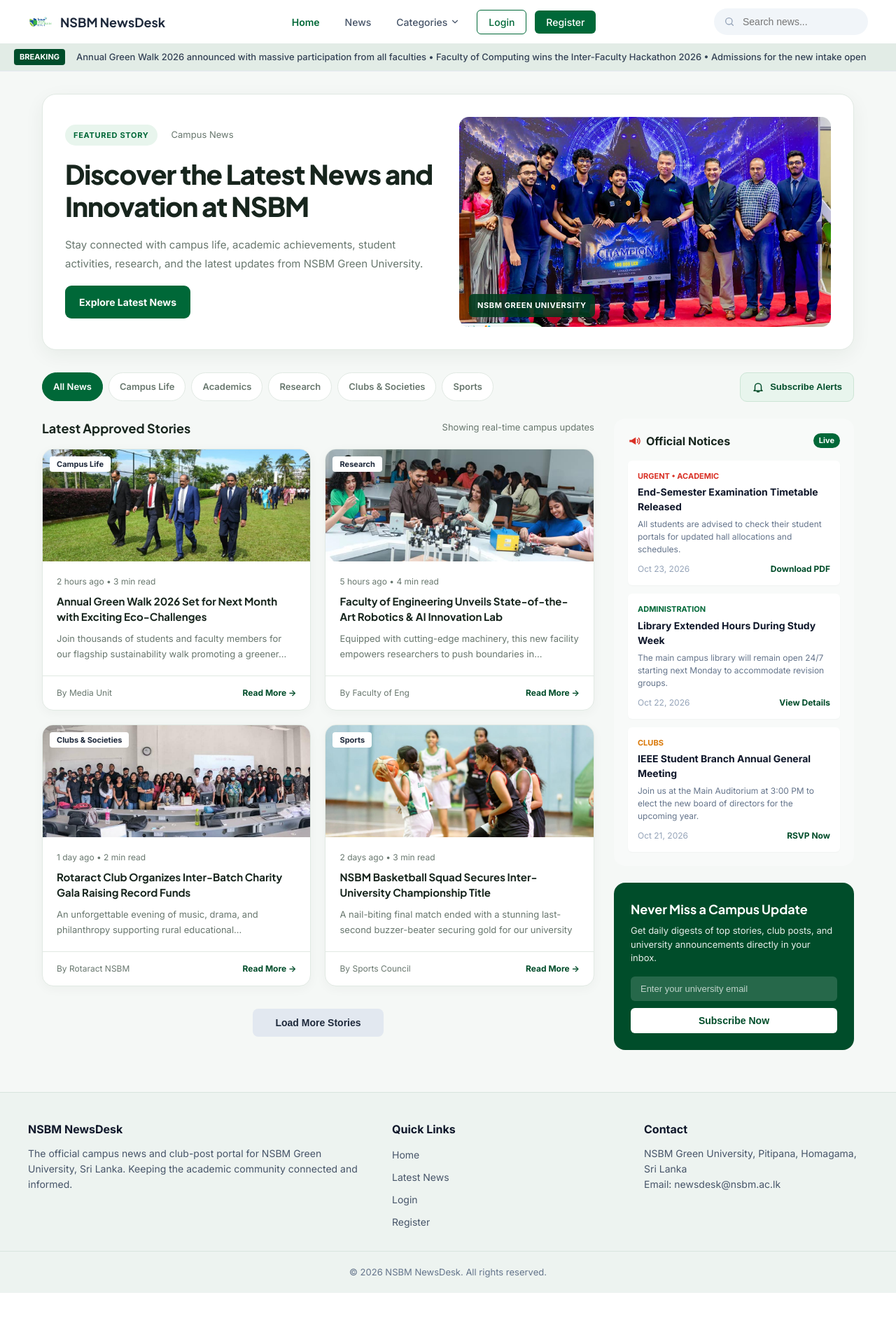
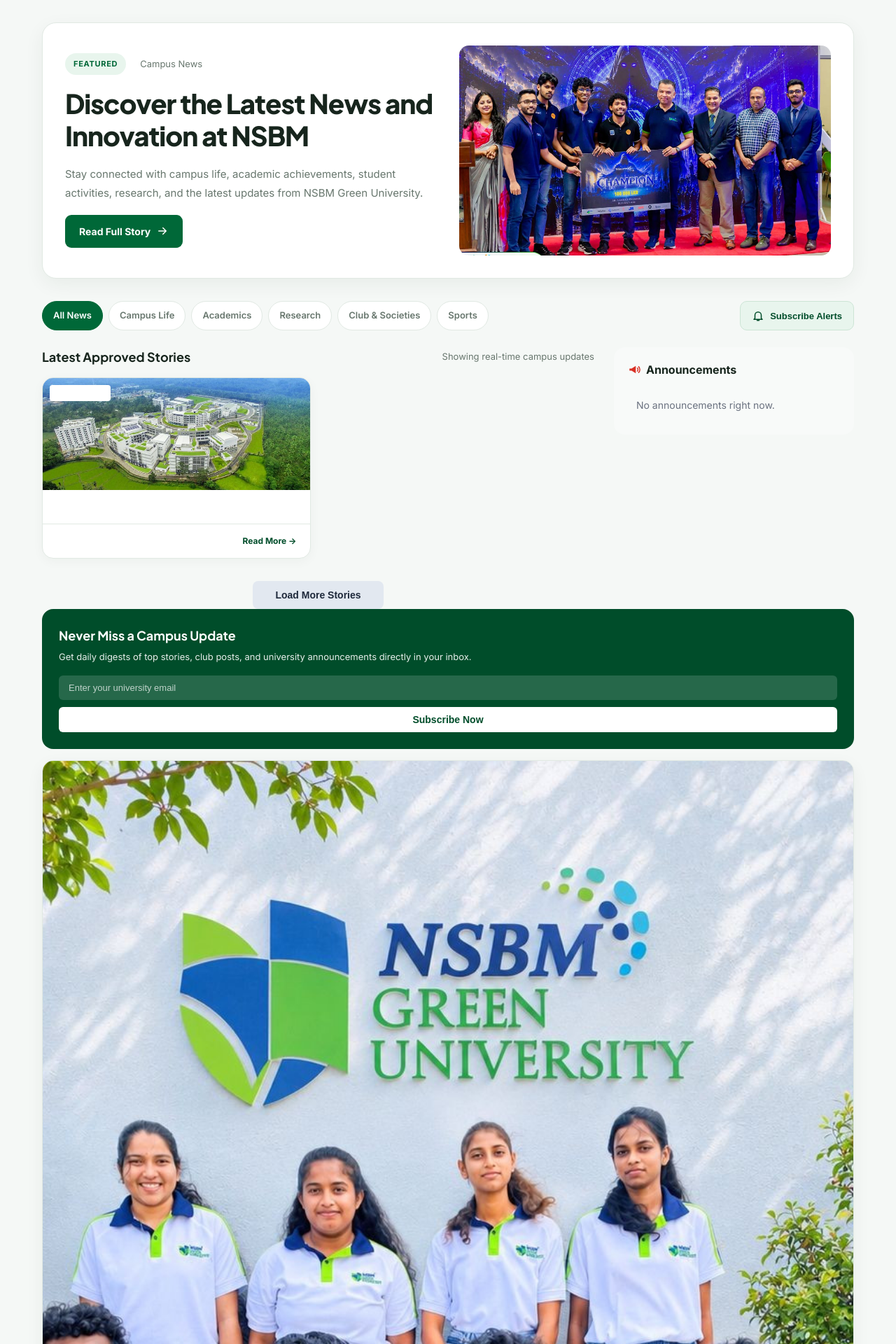
Before and after one commit to janusanramu/NSBM-News-Desk, a PHP site: page / in a window 1280 px wide. Shown: the top 1920 px of the page at 70% size. Before the commit the page ends 1847 px from the top, so only its background shows below. Run offline with PHP 8.4, Linux system fonts and the light colour scheme.

Commit message:
Update homepage with integrated hosted version (synced by Janusan)

```diff
--- a/front-end/index-style.css
+++ b/front-end/index-style.css
@@ -49,63 +49,6 @@ body {
   color: #d93025;
 }
 
-/* Header & Navbar */
-.site-header {
-  background: var(--bg-white);
-  border-bottom: 1px solid var(--border);
-}
-
-.navbar {
-  max-width: 1240px;
-  margin: 0 auto;
-  padding: 12px 20px;
-  display: flex;
-  align-items: center;
-  justify-content: space-between;
-  gap: 20px;
-}
-
-.brand {
-  display: flex;
-  align-items: center;
-  gap: 10px;
-  text-decoration: none;
-}
-
-.brand-logo {
-  height: 36px;
-  width: auto;
-}
-
-.brand-name {
-  font-family: var(--font-heading);
-  font-weight: 700;
-  font-size: 18px;
-  color: var(--text-dark);
-}
-
-.nav-links {
-  display: flex;
-  list-style: none;
-  gap: 12px;
-  align-items: center;
-}
-
-.nav-links a {
-  text-decoration: none;
-  color: #475569;
-  font-weight: 500;
-  font-size: 14px;
-  padding: 6px 12px;
-  border-radius: var(--radius-sm);
-  transition: all 0.2s ease;
-}
-
-.nav-links a.active,
-.nav-links a:hover {
-  color: var(--primary);
-  font-weight: 600;
-}
 
 /* Categories Dropdown */
 .dropdown {
@@ -252,30 +195,6 @@ body {
 .avatar-badge .icon {
   width: 20px;
   height: 20px;
-}
-
-/* Breaking Bar */
-.breaking-bar {
-  background: #e2ece6;
-  padding: 8px 20px;
-  display: flex;
-  align-items: center;
-  gap: 16px;
-  font-size: 13px;
-}
-
-.breaking-badge {
-  background: var(--primary-dark);
-  color: #ffffff;
-  font-weight: 800;
-  font-size: 11px;
-  padding: 3px 8px;
-  border-radius: 4px;
-}
-
-.breaking-text {
-  color: #334155;
-  font-weight: 500;
 }
 
 /* Hero Feature */
@@ -631,6 +550,32 @@ body {
   border-radius: var(--radius-lg);
 }
 
+.newsletter-promo-row {
+  display: grid;
+  grid-template-columns: minmax(0, 2.5fr) minmax(150px, 1fr);
+  align-items: center;
+  gap: 16px;
+}
+
+.newsletter-promo-image {
+  display: grid;
+  place-items: center;
+  aspect-ratio: 394 / 606;
+  margin: 0;
+  overflow: hidden;
+  border: 1px solid #e1e9e3;
+  border-radius: var(--radius-lg);
+  background: #ffffff;
+  box-shadow: 0 8px 24px rgba(0, 50, 25, 0.06);
+}
+
+.newsletter-promo-image img {
+  display: block;
+  width: 100%;
+  height: 100%;
+  object-fit: cover;
+}
+
 .newsletter-card h3 {
   font-size: 18px;
   margin-bottom: 8px;
@@ -727,6 +672,23 @@ body {
 @media (max-width: 900px) {
   .hero-feature, .content-grid, .footer-container {
     grid-template-columns: 1fr;
+  }
+}
+
+@media (min-width: 901px) {
+  .newsletter-promo-row {
+    grid-template-columns: 1fr;
+  }
+}
+
+@media (max-width: 600px) {
+  .newsletter-promo-row {
+    grid-template-columns: 1fr;
+  }
+
+  .newsletter-promo-image {
+    width: min(100%, 220px);
+    justify-self: center;
   }
 }
 
--- a/front-end/index.html
+++ b/front-end/index.html
@@ -10,7 +10,7 @@
   <link
     href="https://fonts.googleapis.com/css2?family=Inter:wght@400;500;600;700&family=Plus+Jakarta+Sans:wght@500;600;700;800&display=swap"
     rel="stylesheet">
-  <link rel="stylesheet" href="index-style.css">
+  <link rel="stylesheet" href="index-style.css?v=20261106-campus-promo2">
 </head>
 
 <body>
@@ -58,73 +58,12 @@
     </symbol>
   </svg>
 
-  <!-- Header & Navigation Bar -->
-  <header class="site-header">
-    <nav class="navbar">
-      <a href="index.html" class="brand">
-        <img src="images/nsbm-logo.png" alt="NSBM Logo" class="brand-logo">
-        <span class="brand-name">NSBM NewsDesk</span>
-      </a>
-
-      <ul class="nav-links">
-        <li><a href="index.html" class="active">Home</a></li>
-        <li><a href="news.html">News</a></li>
-
-        <!-- Dropdown Categories Menu -->
-        <li class="dropdown">
-          <a href="#" class="dropdown-toggle">
-            Categories
-            <svg class="icon icon-xs">
-              <use href="#i-chevron-down" />
-            </svg>
-          </a>
-          <ul class="dropdown-menu">
-            <li><a href="category-campus.html">Campus Life</a></li>
-            <li><a href="category-academics.html">Academics</a></li>
-            <li><a href="category-research.html">Research</a></li>
-            <li><a href="category-clubs.html">Clubs &amp; Societies</a></li>
-            <li><a href="category-sports.html">Sports</a></li>
-          </ul>
-        </li>
-
-        <!-- Button style links -->
-        <li class="nav-btn-item">
-          <a href="login.html" class="btn btn-outline">Login</a>
-        </li>
-        <li class="nav-btn-item">
-          <a href="register.html" class="btn btn-primary">Register</a>
-        </li>
-      </ul>
-
-
-      <div class="nav-actions">
-        <div class="search-box">
-          <svg class="icon">
-            <use href="#i-search" />
-          </svg>
-          <input type="search" placeholder="Search news..." aria-label="Search news">
-        </div>
-      </div>
-
-    </nav>
-
-    <!-- Breaking News Ticker -->
-    <div class="breaking-bar">
-      <span class="breaking-badge">BREAKING</span>
-      <p class="breaking-text">Annual Green Walk 2026 announced with massive participation from all faculties &bull;
-        Faculty of Computing wins the Inter-Faculty Hackathon 2026 &bull; Admissions for the new intake open</p>
-    </div>
-  </header>
-
   <main class="container">
-
-
-
     <!-- Hero Featured Story -->
     <section class="hero-feature">
       <div class="hero-content">
         <div class="hero-meta">
-          <span class="badge-featured">FEATURED STORY</span>
+          <span class="badge-featured">FEATURED</span>
           <span class="date-meta">Campus News</span>
         </div>
 
@@ -139,16 +78,14 @@
         </p>
 
                 <div class="hero-actions">
-          <a href="news.html" class="btn btn-primary">
-            Explore Latest News
-          </a>
+          <a href="../news/index.html" class="btn btn-primary">Read Full Story <svg class="icon"><use href="#i-arrow"/></svg></a>
         </div>
       </div>
 
       <div class="hero-image-wrap">
         <img src="images/hackathon-champions.jpg" alt="Students participating in university activities"
           onerror="this.style.display='none'">
-        <span class="hero-image-label">NSBM GREEN UNIVERSITY</span>
+        <div class="hero-photo-credit"><svg viewBox="0 0 24 24" width="20" height="20" aria-hidden="true"><path d="M2 12s4-7 10-7 10 7 10 7-4 7-10 7S2 12 2 12z" fill="none" stroke="currentColor" stroke-width="2"/><circle cx="12" cy="12" r="3" fill="none" stroke="currentColor" stroke-width="2"/></svg> Photo by NSBM Media Unit</div>
       </div>
     </section>
 
@@ -161,7 +98,7 @@
         <button type="button" class="cat-btn">Campus Life</button>
         <button type="button" class="cat-btn">Academics</button>
         <button type="button" class="cat-btn">Research</button>
-        <button type="button" class="cat-btn">Clubs &amp; Societies</button>
+        <button type="button" class="cat-btn">Club &amp; Societies</button>
         <button type="button" class="cat-btn">Sports</button>
       </div>
 
@@ -187,83 +124,24 @@
         </div>
 
        <div class="card-grid">
-
-          <!-- Card 1: Campus Life -->
   <article class="card">
     <div class="card-image">
-              <img src="images/green-walk.jpg" alt="Annual Green Walk">
-              <span class="tag tag-campus">Campus Life</span>
+      <img src="images/nsbm-campus-aerial.jpg" alt="">
+      <span class="tag">Campus Life</span>
     </div>
     <div class="card-body">
-              <div class="card-meta"><span>2 hours ago</span> &bull; <span>3 min read</span></div>
-              <h3><a href="article-details.html">Annual Green Walk 2026 Set for Next Month with Exciting
-                  Eco-Challenges</a></h3>
-              <p>Join thousands of students and faculty members for our flagship sustainability walk promoting a
-                greener...</p>
+      <div class="card-meta"></div>
+      <h3><a href="#"></a></h3>
+      <p></p>
     </div>
     <div class="card-footer">
-              <span class="author">By Media Unit</span>
-              <a href="article-details.html" class="read-link">Read More &rarr;</a>
+      <span class="author"></span>
+      <span class="views"></span>
+      <a href="#" class="read-link">Read More &rarr;</a>
     </div>
   </article>
+</div>
 
-          <!-- Card 2: Research -->
-          <article class="card">
-            <div class="card-image">
-              <img src="images/robotics-lab.jpg" alt="Robotics Lab">
-              <span class="tag tag-research">Research</span>
-            </div>
-            <div class="card-body">
-              <div class="card-meta"><span>5 hours ago</span> &bull; <span>4 min read</span></div>
-              <h3><a href="article-details.html">Faculty of Engineering Unveils State-of-the-Art Robotics &amp; AI
-                  Innovation Lab</a></h3>
-              <p>Equipped with cutting-edge machinery, this new facility empowers researchers to push boundaries in...
-              </p>
-            </div>
-            <div class="card-footer">
-              <span class="author">By Faculty of Eng</span>
-              <a href="article-details.html" class="read-link">Read More &rarr;</a>
-            </div>
-          </article>
-
-          <!-- Card 3: Clubs & Societies -->
-          <article class="card">
-            <div class="card-image">
-              <img src="images/rotaract-gala.jpg" alt="Rotaract Charity Gala">
-              <span class="tag tag-clubs">Clubs &amp; Societies</span>
-            </div>
-            <div class="card-body">
-              <div class="card-meta"><span>1 day ago</span> &bull; <span>2 min read</span></div>
-              <h3><a href="article-details.html">Rotaract Club Organizes Inter-Batch Charity Gala Raising Record
-                  Funds</a></h3>
-              <p>An unforgettable evening of music, drama, and philanthropy supporting rural educational...</p>
-            </div>
-            <div class="card-footer">
-              <span class="author">By Rotaract NSBM</span>
-              <a href="article-details.html" class="read-link">Read More &rarr;</a>
-            </div>
-          </article>
-
-          <!-- Card 4: Sports -->
-          <article class="card">
-            <div class="card-image">
-              <img src="images/basketball-champions.jpg" alt="Basketball Squad">
-              <span class="tag tag-sports">Sports</span>
-            </div>
-            <div class="card-body">
-              <div class="card-meta"><span>2 days ago</span> &bull; <span>3 min read</span></div>
-              <h3><a href="article-details.html">NSBM Basketball Squad Secures Inter-University Championship Title</a>
-              </h3>
-              <p>A nail-biting final match ended with a stunning last-second buzzer-beater securing gold for our
-                university</p>
-            </div>
-            <div class="card-footer">
-              <span class="author">By Sports Council</span>
-              <a href="article-details.html" class="read-link">Read More &rarr;</a>
-            </div>
-          </article>
-
-        </div>
 
         <div class="load-more-wrap">
           <button type="button" class="btn-load-more">Load More Stories</button>
@@ -274,52 +152,22 @@
       <!-- Right Column Sidebar -->
       <aside class="sidebar">
 
-        <!-- Official Notices Panel -->
+        <!-- Published Announcements Panel -->
         <div class="notices-panel">
           <div class="panel-head">
             <h3><svg class="icon icon-red">
                 <use href="#i-megaphone" />
-              </svg> Official Notices</h3>
-            <span class="live-indicator">Live</span>
+              </svg> Announcements</h3>
           </div>
 
-          <div class="notice-list">
 
-            <div class="notice-card">
-              <div class="notice-meta-tag">URGENT &bull; ACADEMIC</div>
-              <h4>End-Semester Examination Timetable Released</h4>
-              <p>All students are advised to check their student portals for updated hall allocations and schedules.</p>
-              <div class="notice-bottom">
-                <span class="notice-date">Oct 23, 2026</span>
-                <a href="#" class="notice-action">Download PDF</a>
+
+     <div class="notice-list"></div>
+       <p style="padding:12px;color:#6b7280;font-size:14px;">No announcements right now.</p>
           </div>
         </div>
-
-            <div class="notice-card">
-              <div class="notice-meta-tag admin-tag">ADMINISTRATION</div>
-              <h4>Library Extended Hours During Study Week</h4>
-              <p>The main campus library will remain open 24/7 starting next Monday to accommodate revision groups.</p>
-              <div class="notice-bottom">
-                <span class="notice-date">Oct 22, 2026</span>
-                <a href="#" class="notice-action">View Details</a>
-              </div>
-            </div>
-
-            <div class="notice-card">
-              <div class="notice-meta-tag clubs-tag">CLUBS</div>
-              <h4>IEEE Student Branch Annual General Meeting</h4>
-              <p>Join us at the Main Auditorium at 3:00 PM to elect the new board of directors for the upcoming year.
-              </p>
-              <div class="notice-bottom">
-                <span class="notice-date">Oct 21, 2026</span>
-                <a href="#" class="notice-action">RSVP Now</a>
-              </div>
-            </div>
-
-          </div>
-        </div>
-
         <!-- Email Newsletter Subscribe Card -->
+        <div class="newsletter-promo-row">
           <div class="newsletter-card">
             <h3>Never Miss a Campus Update</h3>
             <p>Get daily digests of top stories, club posts, and university announcements directly in your inbox.</p>
@@ -328,44 +176,15 @@
               <button type="submit" class="btn-subscribe-submit">Subscribe Now</button>
             </form>
           </div>
+          <figure class="newsletter-promo-image">
+            <img src="images/nsbm-newsdesk-team.jpg?v=2" alt="NSBM NewsDesk team, Faculty of Computing">
+          </figure>
+        </div>
 
       </aside>
 
     </div>
   </main>
-
-  <!-- 3-Column Footer -->
-  <footer class="site-footer">
-    <div class="footer-container">
-
-      <div class="footer-col brand-col">
-        <h4>NSBM NewsDesk</h4>
-        <p>The official campus news and club-post portal for NSBM Green University, Sri Lanka. Keeping the academic
-          community connected and informed.</p>
-      </div>
-
-      <div class="footer-col">
-        <h4>Quick Links</h4>
-        <ul>
-          <li><a href="index.html">Home</a></li>
-          <li><a href="news.html">Latest News</a></li>
-          <li><a href="login.html">Login</a></li>
-          <li><a href="register.html">Register</a></li>
-        </ul>
-      </div>
-
-      <div class="footer-col">
-        <h4>Contact</h4>
-        <p>NSBM Green University, Pitipana, Homagama, Sri Lanka</p>
-        <p>Email: <a href="mailto:newsdesk@nsbm.ac.lk">newsdesk@nsbm.ac.lk</a></p>
-      </div>
-
-    </div>
-
-    <div class="footer-bottom">
-      &copy; 2026 NSBM NewsDesk. All rights reserved.
-    </div>
-  </footer>
 
   <!-- Subscribe preferences popup -->
   <div class="subscription-overlay" id="subscriptionModal" data-categories='["Campus Life","Academics","Research","Clubs &amp; Societies","Sports"]' hidden>
```
Also changed, not shown: front-end/registered-style.css (+0 -28 lines), front-end/registered.html (+11 -91 lines), front-end/images/basketball-champions.jpg, front-end/images/business-competition.jpg, front-end/images/computing-lab.jpg, front-end/images/cricket-champions.jpg, front-end/images/green-walk.jpg, front-end/images/hackathon-champions.jpg, front-end/images/nsbm-campus-aerial.jpg, front-end/images/nsbm-logo.png, front-end/images/nsbm-newsdesk-team.jpg (added), front-end/images/nsbm-students-campus-promo.jpg (added), front-end/images/robotics-lab.jpg, front-end/images/rotaract-gala.jpg, 1 more files. Lines whose indentation alone changed are shown as unchanged.
